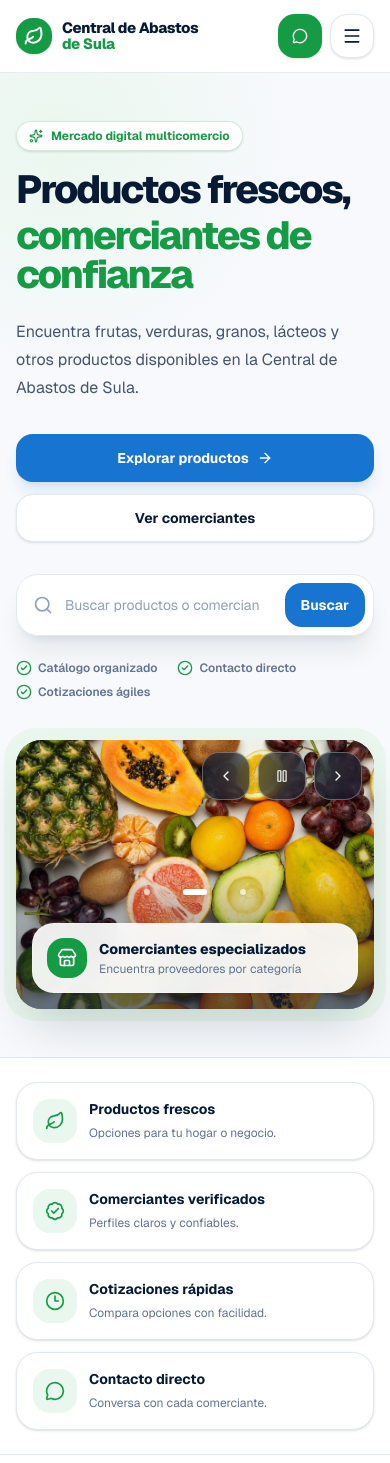
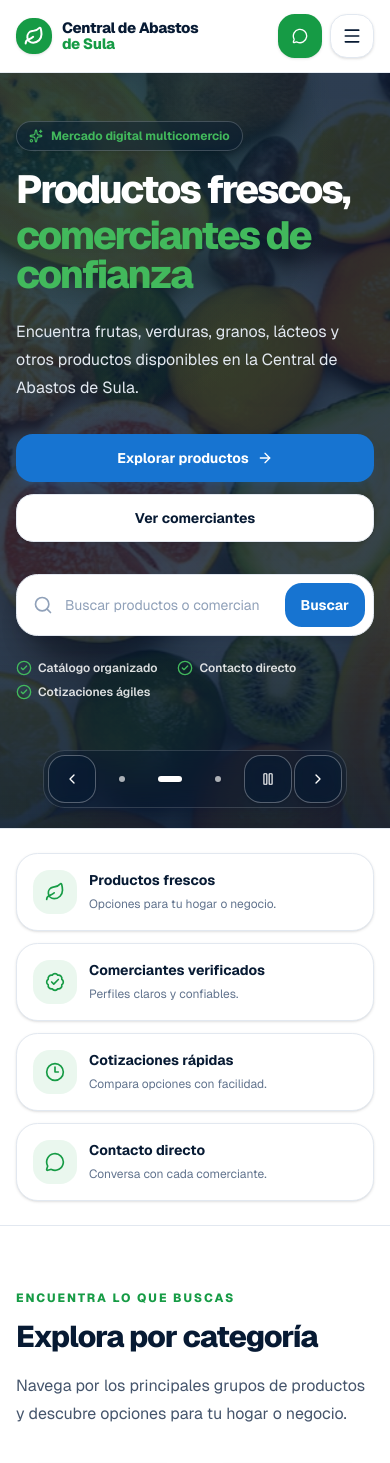
Before and after one commit to kennethduron/abastosdesula, a Next.js app: page / in a window 390 px wide. Shown: the top 1463 px of the page. Built offline with nearby package versions, Linux system fonts and the light colour scheme.

Commit message:
feat: move hero carousel to background

```diff
--- a/src/app/(public)/page.tsx
+++ b/src/app/(public)/page.tsx
@@ -34,28 +34,32 @@ export default function HomePage() {
     <main id="contenido-principal" className="min-w-0 flex-1 overflow-clip">
       <section
         id="inicio"
-        className="relative isolate bg-brand-surface py-12 sm:py-16 lg:py-20"
+        data-testid="hero-background"
+        data-hero-background
+        className="relative isolate flex overflow-hidden bg-brand-navy py-12 pb-32 sm:py-16 sm:pb-32 md:min-h-[600px] md:py-16 md:pb-28 lg:min-h-[660px] lg:py-20"
       >
-        <div className="absolute inset-x-0 top-0 -z-10 h-80 bg-[radial-gradient(circle_at_15%_20%,var(--brand-green-pale),transparent_55%)]" />
-        <Container className="grid items-center gap-10 lg:grid-cols-[1.02fr_0.98fr] lg:gap-14">
-          <div className="max-w-2xl">
-            <div className="hero-intro">
-              <div className="mb-5 inline-flex items-center gap-2 rounded-full border border-brand-green/20 bg-white px-3 py-1.5 text-xs font-bold text-brand-green shadow-sm">
+        <HeroCarousel slides={heroSlides} />
+
+        <Container className="pointer-events-none relative z-20 flex w-full items-center">
+          <div className="pointer-events-auto max-w-2xl">
+            <div className="hero-intro hero-intro-1 mb-5 inline-flex items-center gap-2 rounded-full border border-white/20 bg-brand-navy/40 px-3 py-1.5 text-xs font-bold text-brand-green-light shadow-lg backdrop-blur-md">
               <Sparkles className="size-3.5" aria-hidden="true" />
               Mercado digital multicomercio
             </div>
-              <h1 className="text-[clamp(2.45rem,7vw,4.7rem)] leading-[0.98] font-extrabold tracking-[-0.055em] text-brand-navy">
+
+            <h1 className="hero-intro hero-intro-2 text-[clamp(2.45rem,7vw,4.7rem)] leading-[0.98] font-extrabold tracking-[-0.055em] text-white">
               Productos frescos,
-                <span className="mt-2 block text-brand-green">
+              <span className="mt-2 block text-brand-green-light">
                 comerciantes de confianza
               </span>
             </h1>
-              <p className="mt-6 max-w-xl text-base leading-7 text-slate-600 sm:text-lg sm:leading-8">
+
+            <p className="hero-intro hero-intro-3 mt-6 max-w-xl text-base leading-7 text-slate-200 sm:text-lg sm:leading-8">
               Encuentra frutas, verduras, granos, lácteos y otros productos
               disponibles en la Central de Abastos de Sula.
             </p>
 
-              <div className="mt-8 flex flex-col gap-3 sm:flex-row">
+            <div className="hero-intro hero-intro-4 mt-8 flex flex-col gap-3 sm:flex-row">
               <Link
                 href="/productos"
                 prefetch={false}
@@ -72,13 +76,12 @@ export default function HomePage() {
                 Ver comerciantes
               </Link>
             </div>
-            </div>
 
-            <div className="hero-intro hero-intro-search mt-8 max-w-xl">
+            <div className="hero-intro hero-intro-5 mt-8 max-w-xl">
               <MarketplaceSearch />
             </div>
 
-            <div className="hero-intro hero-intro-search mt-6 flex flex-wrap gap-x-5 gap-y-2 text-xs font-semibold text-slate-500 sm:text-sm">
+            <div className="hero-intro hero-intro-6 mt-6 flex flex-wrap gap-x-5 gap-y-2 text-xs font-semibold text-white/85 sm:text-sm">
               {[
                 "Catálogo organizado",
                 "Contacto directo",
@@ -86,7 +89,7 @@ export default function HomePage() {
               ].map((item) => (
                 <span key={item} className="inline-flex items-center gap-1.5">
                   <CheckCircle2
-                    className="size-4 text-brand-green"
+                    className="size-4 text-brand-green-light"
                     aria-hidden="true"
                   />
                   {item}
@@ -94,8 +97,6 @@ export default function HomePage() {
               ))}
             </div>
           </div>
-
-          <HeroCarousel slides={heroSlides} />
         </Container>
       </section>
 
--- a/src/app/globals.css
+++ b/src/app/globals.css
@@ -204,12 +204,53 @@
   animation: hero-content-enter 650ms cubic-bezier(0.22, 1, 0.36, 1) both;
 }
 
-.hero-intro-search {
-  animation-delay: 110ms;
+.hero-intro-2 {
+  animation-delay: 50ms;
+}
+
+.hero-intro-3 {
+  animation-delay: 90ms;
+}
+
+.hero-intro-4 {
+  animation-delay: 130ms;
+}
+
+.hero-intro-5 {
+  animation-delay: 170ms;
+}
+
+.hero-intro-6 {
+  animation-delay: 210ms;
 }
 
 .hero-carousel {
-  animation: hero-visual-enter 720ms 120ms cubic-bezier(0.22, 1, 0.36, 1) both;
+  animation: hero-visual-enter 720ms cubic-bezier(0.22, 1, 0.36, 1) both;
+}
+
+.hero-background-overlay {
+  background:
+    linear-gradient(
+      90deg,
+      rgb(7 26 51 / 94%) 0%,
+      rgb(7 26 51 / 88%) 38%,
+      rgb(7 26 51 / 54%) 68%,
+      rgb(7 26 51 / 35%) 100%
+    ),
+    linear-gradient(180deg, rgb(7 26 51 / 8%), rgb(7 26 51 / 32%));
+}
+
+.hero-background-glow {
+  background: radial-gradient(
+    circle at 12% 18%,
+    rgb(66 185 92 / 16%),
+    transparent 40%
+  );
+}
+
+.hero-carousel-controls {
+  right: max(1.5rem, calc((100vw - 80rem) / 2 + 2rem));
+  bottom: 1.5rem;
 }
 
 .hero-carousel-slide {
@@ -230,6 +271,69 @@
 
 .hero-carousel-slide[data-active="true"] .hero-carousel-image {
   animation: hero-image-drift 6s ease-out both;
+}
+
+.hero-carousel-image {
+  object-position: center;
+}
+
+@media (max-width: 1023px) {
+  .hero-background-overlay {
+    background:
+      linear-gradient(
+        90deg,
+        rgb(7 26 51 / 90%) 0%,
+        rgb(7 26 51 / 80%) 68%,
+        rgb(7 26 51 / 66%) 100%
+      ),
+      linear-gradient(180deg, rgb(7 26 51 / 8%), rgb(7 26 51 / 38%));
+  }
+
+  .hero-carousel-image-1 {
+    object-position: 56% center;
+  }
+
+  .hero-carousel-image-3 {
+    object-position: 54% center;
+  }
+}
+
+@media (max-width: 639px) {
+  .hero-background-overlay {
+    background: linear-gradient(
+      180deg,
+      rgb(7 26 51 / 84%) 0%,
+      rgb(7 26 51 / 80%) 68%,
+      rgb(7 26 51 / 90%) 100%
+    );
+  }
+
+  .hero-background-glow {
+    background: radial-gradient(
+      circle at 20% 12%,
+      rgb(66 185 92 / 16%),
+      transparent 36%
+    );
+  }
+
+  .hero-carousel-controls {
+    right: auto;
+    bottom: 1.25rem;
+    left: 50%;
+    transform: translateX(-50%);
+  }
+
+  .hero-carousel-image-1 {
+    object-position: 60% center;
+  }
+
+  .hero-carousel-image-2 {
+    object-position: 52% center;
+  }
+
+  .hero-carousel-image-3 {
+    object-position: 54% center;
+  }
 }
 
 .reveal,
--- a/src/components/home/hero-carousel.tsx
+++ b/src/components/home/hero-carousel.tsx
@@ -1,35 +1,14 @@
 "use client";
 
-import {
-  ChevronLeft,
-  ChevronRight,
-  Pause,
-  Play,
-  ShoppingBasket,
-  Store,
-  Warehouse,
-} from "lucide-react";
+import { ChevronLeft, ChevronRight, Pause, Play } from "lucide-react";
 import Image from "next/image";
-import {
-  type FocusEvent,
-  type PointerEvent,
-  useEffect,
-  useRef,
-  useState,
-  useSyncExternalStore,
-} from "react";
+import { useEffect, useRef, useState, useSyncExternalStore } from "react";
 
 import type { HeroSlide } from "@/types/home";
 
 const AUTOPLAY_INTERVAL = 6_000;
 const SWIPE_THRESHOLD = 44;
 const reducedMotionQuery = "(prefers-reduced-motion: reduce)";
-
-const slideIcons = {
-  market: ShoppingBasket,
-  specialists: Store,
-  business: Warehouse,
-} as const;
 
 function subscribeToReducedMotion(callback: () => void) {
   const mediaQuery = window.matchMedia(reducedMotionQuery);
@@ -82,6 +61,62 @@ export function HeroCarousel({ slides }: HeroCarouselProps) {
   }, []);
 
   useEffect(() => {
+    const element = carouselRef.current;
+    const hero = element?.closest<HTMLElement>("[data-hero-background]");
+    if (!hero) return;
+
+    const handlePointerDown = (event: globalThis.PointerEvent) => {
+      if (event.pointerType === "touch") {
+        pointerStartX.current = event.clientX;
+      }
+    };
+    const handlePointerEnd = (event: globalThis.PointerEvent) => {
+      if (event.pointerType !== "touch" || pointerStartX.current === null) {
+        return;
+      }
+
+      const distance = event.clientX - pointerStartX.current;
+      pointerStartX.current = null;
+      if (Math.abs(distance) < SWIPE_THRESHOLD) return;
+
+      setCurrentSlide(
+        (current) =>
+          (current + (distance < 0 ? 1 : -1) + slides.length) % slides.length,
+      );
+      setManuallyPaused(true);
+    };
+    const handlePointerCancel = () => {
+      pointerStartX.current = null;
+    };
+    const handleMouseEnter = () => setHovering(true);
+    const handleMouseLeave = () => setHovering(false);
+    const handleFocusIn = () => setFocusWithin(true);
+    const handleFocusOut = (event: globalThis.FocusEvent) => {
+      if (!hero.contains(event.relatedTarget as Node | null)) {
+        setFocusWithin(false);
+      }
+    };
+
+    hero.addEventListener("mouseenter", handleMouseEnter);
+    hero.addEventListener("mouseleave", handleMouseLeave);
+    hero.addEventListener("focusin", handleFocusIn);
+    hero.addEventListener("focusout", handleFocusOut);
+    hero.addEventListener("pointerdown", handlePointerDown);
+    hero.addEventListener("pointerup", handlePointerEnd);
+    hero.addEventListener("pointercancel", handlePointerCancel);
+
+    return () => {
+      hero.removeEventListener("mouseenter", handleMouseEnter);
+      hero.removeEventListener("mouseleave", handleMouseLeave);
+      hero.removeEventListener("focusin", handleFocusIn);
+      hero.removeEventListener("focusout", handleFocusOut);
+      hero.removeEventListener("pointerdown", handlePointerDown);
+      hero.removeEventListener("pointerup", handlePointerEnd);
+      hero.removeEventListener("pointercancel", handlePointerCancel);
+    };
+  }, [slides.length]);
+
+  useEffect(() => {
     const updateVisibility = () => setPageVisible(!document.hidden);
     updateVisibility();
     document.addEventListener("visibilitychange", updateVisibility);
@@ -104,91 +139,51 @@ export function HeroCarousel({ slides }: HeroCarouselProps) {
     setManuallyPaused(true);
   }
 
-  function handleBlur(event: FocusEvent<HTMLDivElement>) {
-    if (!event.currentTarget.contains(event.relatedTarget)) {
-      setFocusWithin(false);
-    }
-  }
-
-  function handlePointerDown(event: PointerEvent<HTMLDivElement>) {
-    if (event.pointerType === "touch") pointerStartX.current = event.clientX;
-  }
-
-  function handlePointerUp(event: PointerEvent<HTMLDivElement>) {
-    if (event.pointerType !== "touch" || pointerStartX.current === null) return;
-
-    const distance = event.clientX - pointerStartX.current;
-    pointerStartX.current = null;
-    if (Math.abs(distance) < SWIPE_THRESHOLD) return;
-
-    selectSlide(currentSlide + (distance < 0 ? 1 : -1));
-  }
-
   return (
     <div
       ref={carouselRef}
       data-testid="hero-carousel"
+      data-background-carousel="true"
       role="region"
       aria-label="Destacados de la plataforma"
       aria-roledescription="carrusel"
-      className="hero-carousel relative mx-auto w-full max-w-2xl lg:mx-0"
-      onBlur={handleBlur}
-      onFocus={() => setFocusWithin(true)}
-      onMouseEnter={() => setHovering(true)}
-      onMouseLeave={() => setHovering(false)}
-      onPointerCancel={() => {
-        pointerStartX.current = null;
-      }}
-      onPointerDown={handlePointerDown}
-      onPointerUp={handlePointerUp}
+      aria-live={autoplayActive ? "off" : "polite"}
+      className="hero-carousel pointer-events-none absolute inset-0 z-0 overflow-hidden bg-brand-navy"
     >
-      <div className="absolute -inset-3 -z-10 rounded-[2rem] bg-brand-green-pale sm:-inset-5" />
-      <div
-        className="relative aspect-[4/3] touch-pan-y overflow-hidden rounded-[1.6rem] bg-brand-navy shadow-2xl shadow-brand-navy/18 sm:aspect-[5/4]"
-        aria-live={autoplayActive ? "off" : "polite"}
-      >
+      <div className="absolute inset-0 touch-pan-y overflow-hidden">
         {slides.map((slide, index) => {
-          const Icon = slideIcons[slide.icon];
           const active = currentSlide === index;
 
           return (
             <article
               key={slide.image}
               data-testid={`hero-slide-${index + 1}`}
+              data-slide-index={index + 1}
               data-active={active ? "true" : "false"}
               aria-hidden={!active}
               aria-label={`${index + 1} de ${slides.length}: ${slide.title}`}
               aria-roledescription="diapositiva"
+              role="group"
               className="hero-carousel-slide absolute inset-0"
             >
               <Image
                 src={slide.image}
-                alt={slide.imageAlt}
+                alt=""
                 fill
                 preload={index === 0}
                 loading={index === 0 ? undefined : "lazy"}
-                sizes="(max-width: 1023px) calc(100vw - 2rem), (max-width: 1279px) 50vw, 584px"
-                className="hero-carousel-image object-cover"
+                sizes="100vw"
+                className={`hero-carousel-image hero-carousel-image-${index + 1} object-cover`}
               />
-              <div className="absolute inset-0 bg-gradient-to-t from-brand-navy/60 via-brand-navy/5 to-transparent" />
-              <div className="absolute right-4 bottom-4 left-4 flex items-center gap-3 rounded-2xl border border-white/25 bg-white/92 p-3.5 shadow-lg backdrop-blur-md sm:right-6 sm:bottom-6 sm:left-6 sm:p-4">
-                <span className="grid size-10 shrink-0 place-items-center rounded-xl bg-brand-green text-white">
-                  <Icon className="size-5" aria-hidden="true" />
-                </span>
-                <div className="min-w-0">
-                  <p className="truncate text-sm font-extrabold text-brand-navy sm:text-base">
-                    {slide.title}
-                  </p>
-                  <p className="mt-0.5 truncate text-xs text-slate-500 sm:text-sm">
-                    {slide.description}
-                  </p>
-                </div>
-              </div>
             </article>
           );
         })}
+      </div>
 
-        <div className="absolute top-3 right-3 z-10 flex gap-2 sm:top-4 sm:right-4">
+      <div className="hero-background-overlay absolute inset-0 z-10" />
+      <div className="hero-background-glow absolute inset-0 z-20" />
+
+      <div className="hero-carousel-controls pointer-events-auto absolute z-30 flex items-center gap-0.5 rounded-2xl border border-white/15 bg-brand-navy/38 p-1 shadow-xl shadow-brand-navy/15 backdrop-blur-md sm:gap-1">
         <button
           type="button"
           className="carousel-control"
@@ -197,6 +192,22 @@ export function HeroCarousel({ slides }: HeroCarouselProps) {
         >
           <ChevronLeft className="size-4" aria-hidden="true" />
         </button>
+
+        <div className="flex items-center" aria-label="Seleccionar diapositiva">
+          {slides.map((slide, index) => (
+            <button
+              key={slide.title}
+              type="button"
+              aria-label={`Mostrar diapositiva ${index + 1}: ${slide.title}`}
+              aria-current={currentSlide === index ? "true" : undefined}
+              className="carousel-dot-control"
+              onClick={() => selectSlide(index)}
+            >
+              <span className="carousel-dot" />
+            </button>
+          ))}
+        </div>
+
         <button
           type="button"
           className="carousel-control"
@@ -216,6 +227,7 @@ export function HeroCarousel({ slides }: HeroCarouselProps) {
             <Pause className="size-3.5" aria-hidden="true" />
           )}
         </button>
+
         <button
           type="button"
           className="carousel-control"
@@ -225,25 +237,6 @@ export function HeroCarousel({ slides }: HeroCarouselProps) {
           <ChevronRight className="size-4" aria-hidden="true" />
         </button>
       </div>
-
-        <div
-          className="absolute bottom-[5.8rem] left-1/2 z-10 flex -translate-x-1/2 items-center"
-          aria-label="Seleccionar diapositiva"
-        >
-          {slides.map((slide, index) => (
-            <button
-              key={slide.title}
-              type="button"
-              aria-label={`Mostrar diapositiva ${index + 1}: ${slide.title}`}
-              aria-current={currentSlide === index ? "true" : undefined}
-              className="carousel-dot-control"
-              onClick={() => selectSlide(index)}
-            >
-              <span className="carousel-dot" />
-            </button>
-          ))}
-        </div>
-      </div>
     </div>
   );
 }
--- a/src/data/home-data.ts
+++ b/src/data/home-data.ts
@@ -13,21 +13,18 @@ export const heroSlides: HeroSlide[] = [
     description: "Variedad para hogares y negocios",
     image: "/images/home/hero-market.webp",
     imageAlt: "Puesto de mercado con frutas y vegetales frescos",
-    icon: "market",
   },
   {
     title: "Comerciantes especializados",
     description: "Encuentra proveedores por categoría",
     image: "/images/home/category-fruits.webp",
     imageAlt: "Selección colorida de frutas frescas",
-    icon: "specialists",
   },
   {
     title: "Cotizaciones comerciales",
     description: "Conecta directamente con proveedores",
     image: "/images/home/category-groceries.webp",
     imageAlt: "Exhibición organizada de vegetales para compra comercial",
-    icon: "business",
   },
 ];
 
--- a/src/types/home.ts
+++ b/src/types/home.ts
@@ -11,7 +11,6 @@ export interface HeroSlide {
   description: string;
   image: string;
   imageAlt: string;
-  icon: "market" | "specialists" | "business";
 }
 
 export interface HomeCategory {
```
Also changed, not shown: 1 other file (tests, documents, lock files or other folders). Lines whose indentation alone changed are shown as unchanged.
